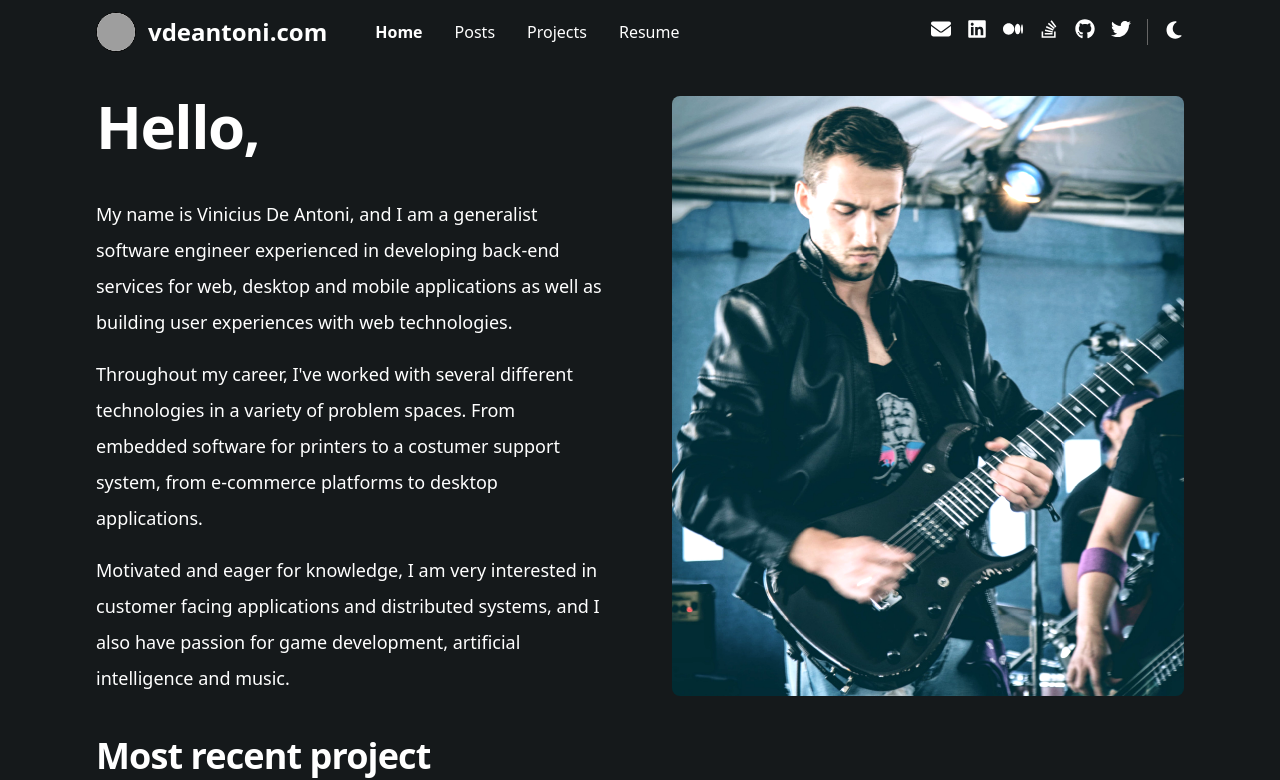
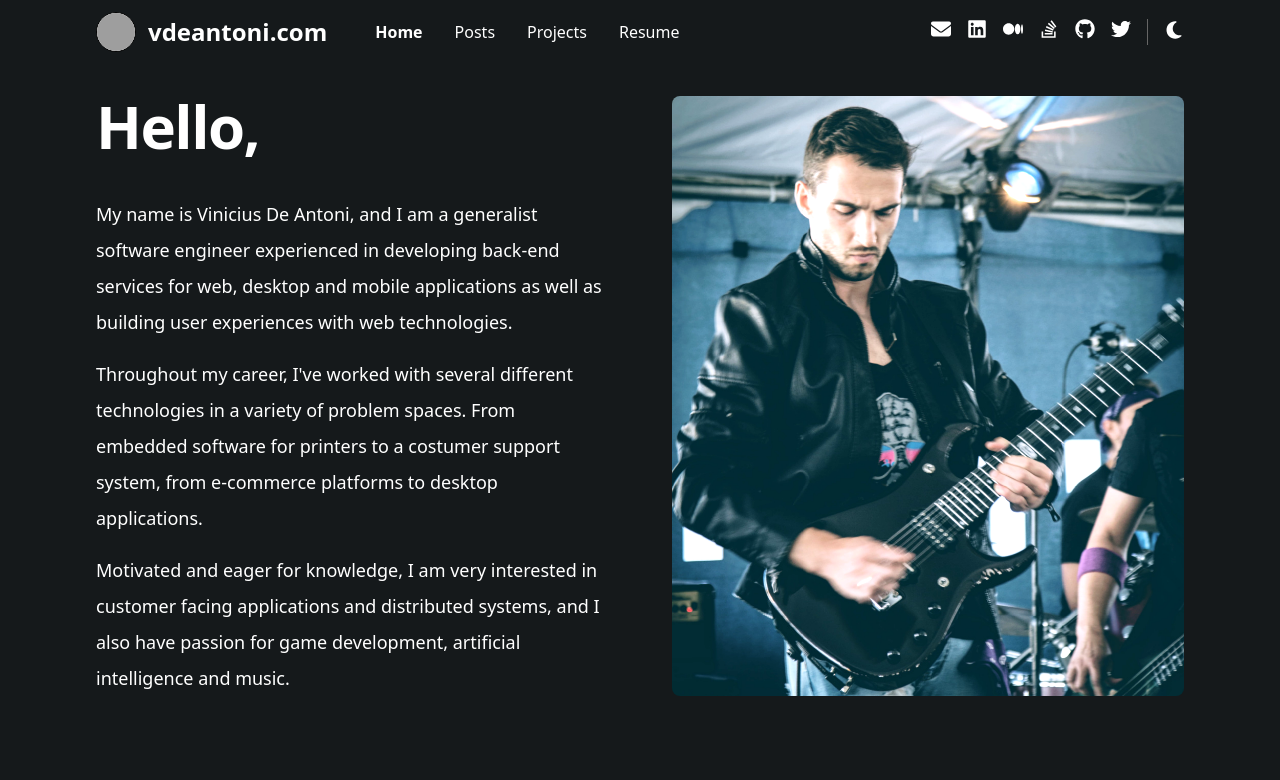
Before and after one commit to vdeantoni/vdeantoni.com, a Next.js app: page / in a window 1280 px wide. Shown: the top 780 px of the page. Built offline with nearby package versions, Linux system fonts and the light colour scheme; grey boxes are pictures that could not be loaded.

Commit message:
Adjusted spacing

```diff
--- a/src/app/page.tsx
+++ b/src/app/page.tsx
@@ -3,7 +3,7 @@ import Link from "next/link";
 import cn from "classnames";
 import { faArrowRight } from "@fortawesome/free-solid-svg-icons/faArrowRight";
 import { FontAwesomeIcon } from "@fortawesome/react-fontawesome";
-import {getPosts, getProjects} from "@/data";
+import { getPosts, getProjects } from "@/data";
 import PostCard from "@/components/PostCard";
 
 const LatestProject = async () => {
@@ -85,7 +85,7 @@ export default async function Home() {
         </div>
       </div>
 
-      <h2 className={cn("h3", "mt-10")}>Most recent project</h2>
+      <h2 className={cn("h3", "mt-20")}>Most recent project</h2>
 
       <LatestProject />
 
```
Lines whose indentation alone changed are shown as unchanged.
